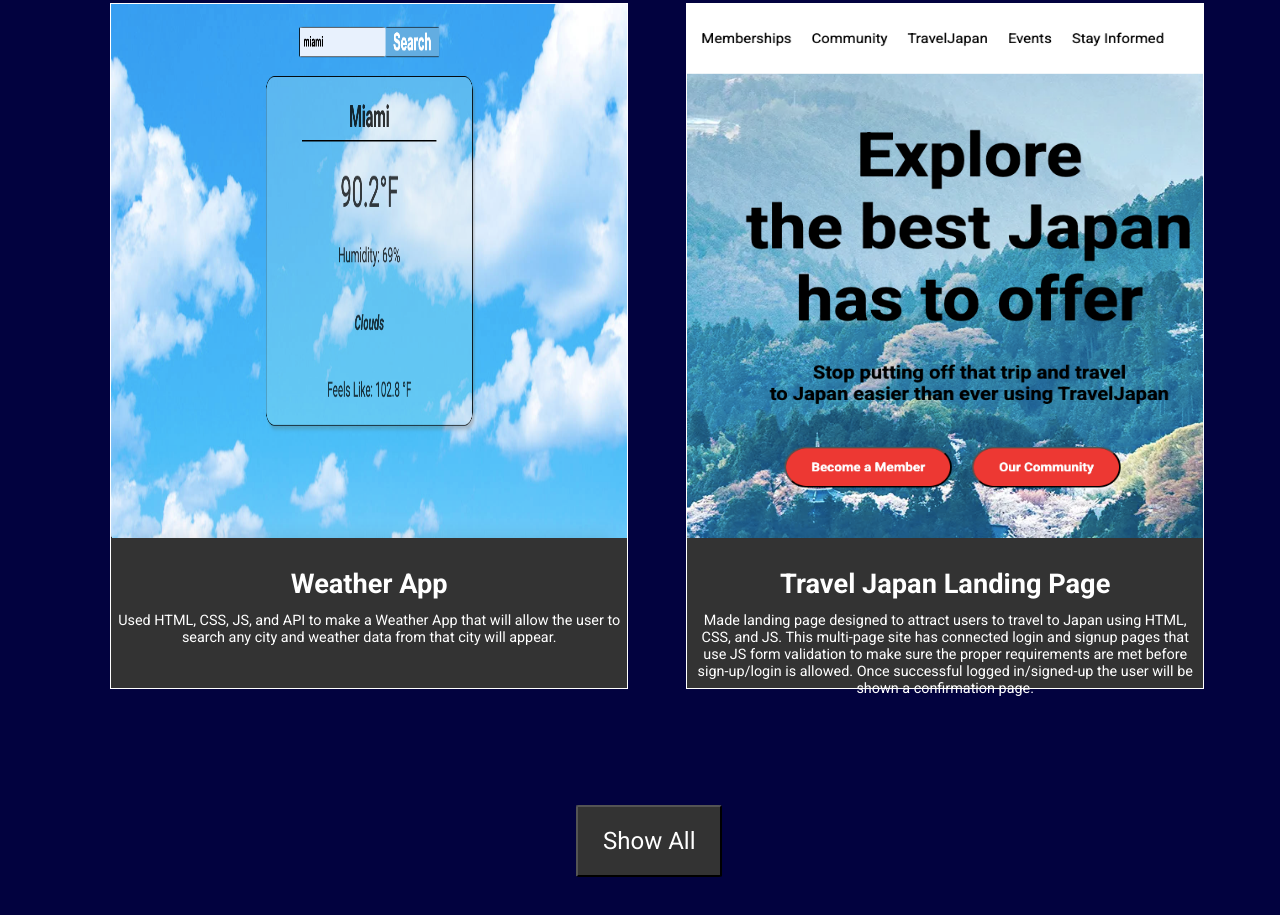
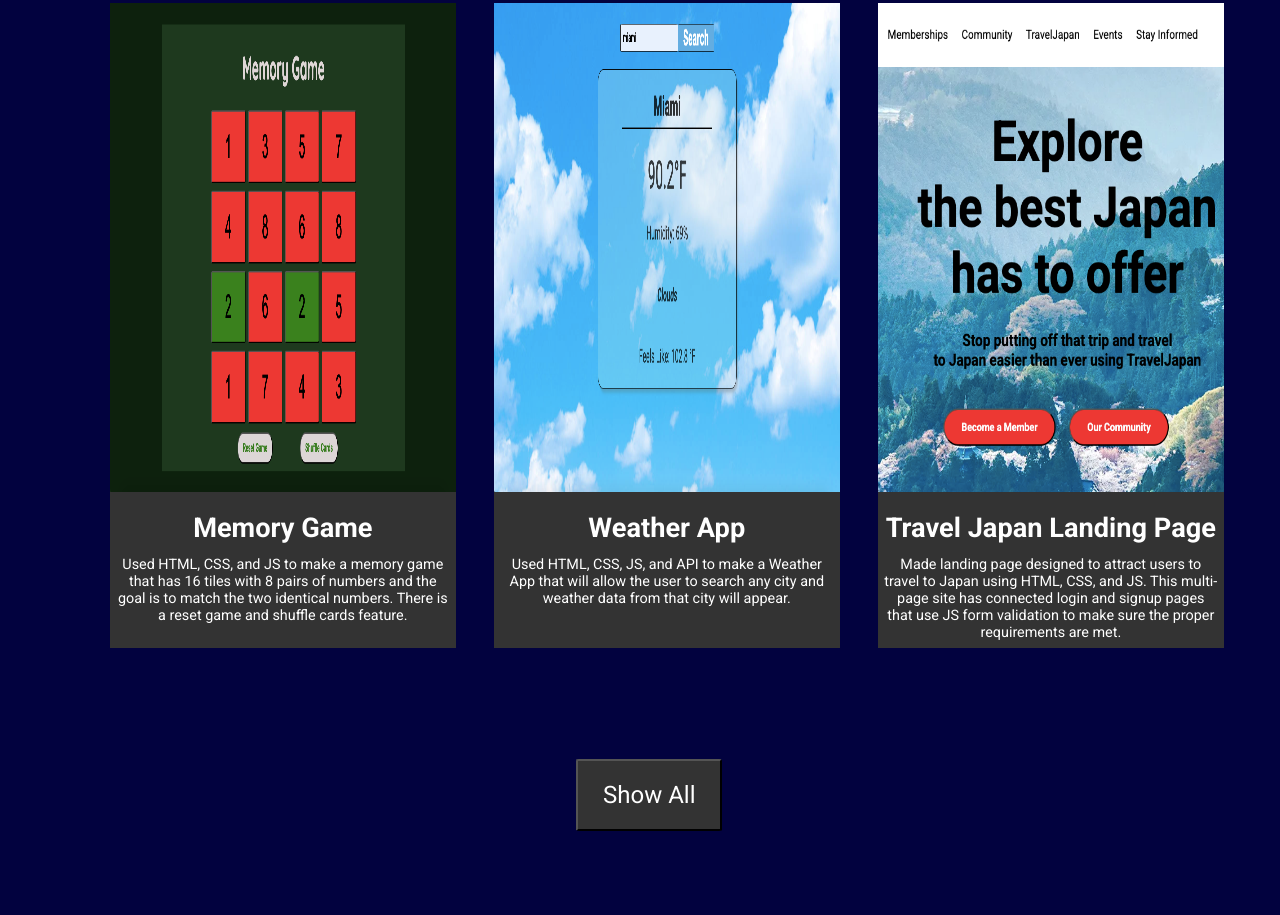
Before and after one commit to cstarr99/Portfolio, a plain HTML site: page index.html in a window 1280 px wide. Shown: the part 1050-1965 px from the top of the page. Drawn offline with Linux system fonts and the light colour scheme.

Commit message:
added memory game to portfolio

```diff
--- a/index.html
+++ b/index.html
@@ -61,6 +61,20 @@
         <h1 class="projects-intro">My Projects</h1>
         <div class="projects-grid">
           <div class="project-block">
+            <a href="https://github.com/cstarr99/Memory-Game">
+              <img src="images/memorygametiles.png" class="thumbnail" />
+              <div class="title-container">
+                <h2 class="project-title">Memory Game</h2>
+                <p class="project-description">
+                  Used HTML, CSS, and JS to make a memory game that has 16 tiles
+                  with 8 pairs of numbers and the goal is to match the two
+                  identical numbers. There is a reset game and shuffle cards
+                  feature.
+                </p>
+              </div>
+            </a>
+          </div>
+          <div class="project-block">
             <a href="https://github.com/cstarr99/WeatherApp">
               <img src="images/weatherdata.png" class="thumbnail" />
               <div class="title-container">
@@ -82,9 +96,7 @@
                   Made landing page designed to attract users to travel to Japan
                   using HTML, CSS, and JS. This multi-page site has connected
                   login and signup pages that use JS form validation to make
-                  sure the proper requirements are met before sign-up/login is
-                  allowed. Once successful logged in/signed-up the user will be
-                  shown a confirmation page.
+                  sure the proper requirements are met.
                 </p>
               </div>
             </a>
--- a/styles.css
+++ b/styles.css
@@ -101,11 +101,11 @@ body {
 }
 
 .projects-grid {
-  height: 45%;
+  height: 60%;
   width: 90%;
   margin: auto;
   display: grid;
-  grid-template-columns: repeat(2, 1fr);
+  grid-template-columns: repeat(3, 1fr);
   row-gap: 35px;
   margin-top: 75px;
   margin-left: 30px;
@@ -115,7 +115,6 @@ body {
   height: 90%;
   width: 90%;
   margin-left: 80px;
-  border: 1px solid white;
 }
 
 .project-block > a {
@@ -133,15 +132,16 @@ body {
 
 .title-container {
   background-color: rgb(51, 51, 51);
-  height: 22%;
+  height: 25%;
   width: 100%;
   margin-top: -4px;
   padding-top: 30px;
+  padding-bottom: 50px;
 }
 
 .project-title {
   color: white;
-  margin-top: 0;
+  margin-top: -10px;
   text-align: center;
   font-size: 1.7rem;
 }
@@ -157,7 +157,7 @@ body {
 
 .show-all {
   margin-left: 45%;
-  margin-top: 280px;
+  margin-top: 60px;
   background-color: rgb(51, 51, 51);
   color: white;
   border-radius: 2%;
```
Also changed, not shown: images/memorygametiles.png (added), 1 other file.
